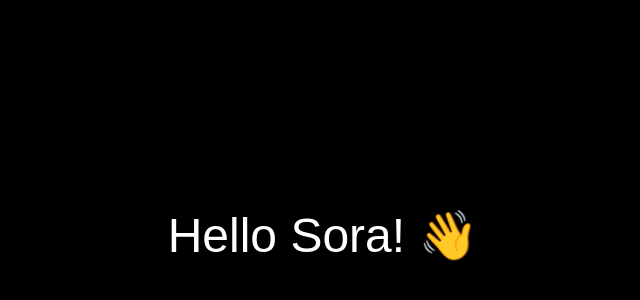
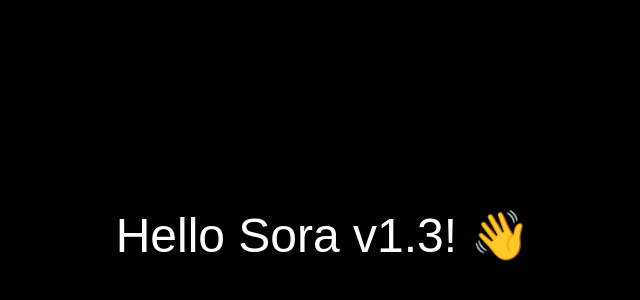
Before and after one commit to jillthana-max/sora-rwt, a Next.js app: page / in a window 1280 px wide. Shown: the part 164-464 px from the top of the page, without its empty margins (317-957 px from the left). Built offline with nearby package versions, Linux system fonts and the light colour scheme.

Commit message:
feat: bump to v1.3

```diff
--- a/src/app/page.tsx
+++ b/src/app/page.tsx
@@ -12,7 +12,7 @@
         fontFamily: "sans-serif",
       }}
     >
-      Hello Sora! 👋
+      Hello Sora v1.3! 👋
     </main>
   );
 }
```
